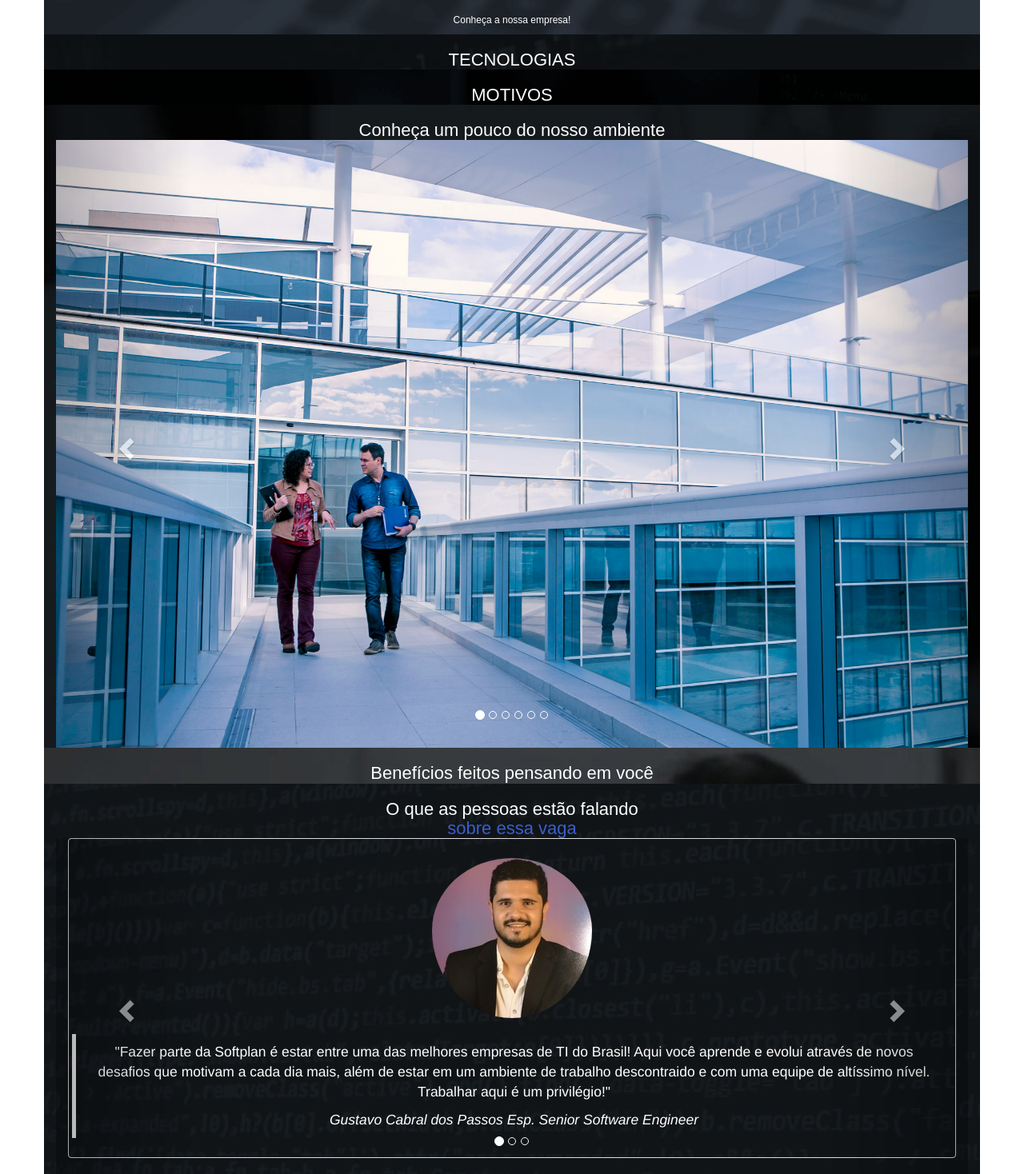
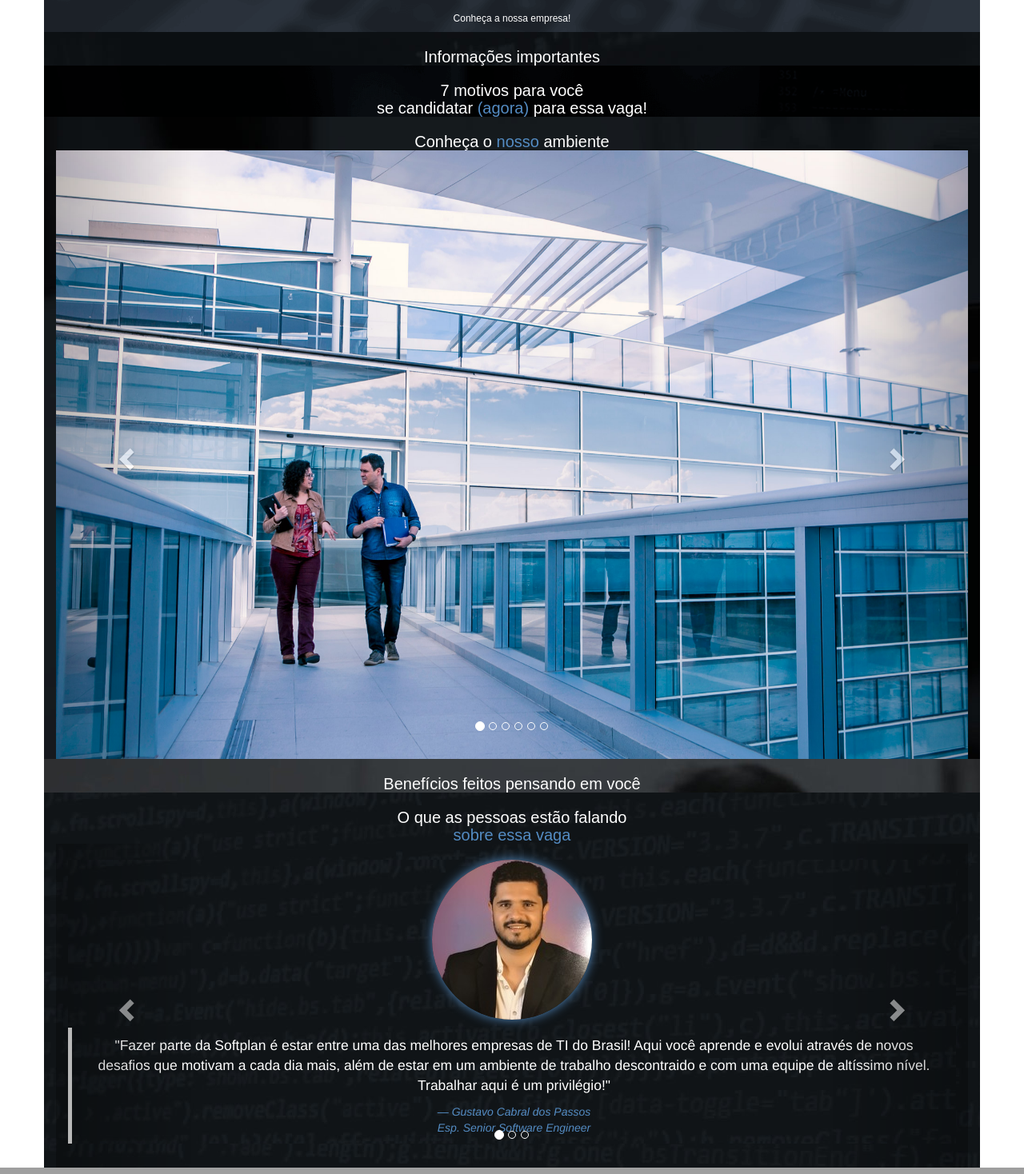
Before and after one commit to filipihmj/devs-responsivo, a PHP site: page / in a window 1280 px wide. Shown: the part 1021-2489 px from the top of the page at 80% size. Run offline with PHP 8.4, Linux system fonts and the light colour scheme; some web fonts are replaced.

Commit message:
Ajuste nos depoimentos

```diff
--- a/index.html
+++ b/index.html
@@ -24,17 +24,17 @@
         </div>
     </section>
 
-    <section class="container tecno">
-    <h1>TECNOLOGIAS</h1>
+    <section class="container info">
+    <h1>Informações importantes</h1>
     </section>
 
     <section class="container motivo">
-    <h1>MOTIVOS</h1>
+        <h1>7 motivos para você<br>se candidatar <span id="cor-texto">(agora)</span> para essa vaga!</h1>
     </section>
 
     <section class="container galeria">
-        <h1>Conheça um pouco do nosso ambiente</h1>
-        <div id="carousel-galeira" class="carousel slide" data-ride="carousel">
+        <h1>Conheça o <span id="cor-texto">nosso</span> ambiente</h1>
+        <div id="carousel-galeira" class="carousel slide carousel-fade" data-ride="carousel">
             <!-- Indicators -->
             <ol class="carousel-indicators">
                 <li data-target="#carousel-galeria" data-slide-to="0" class="active"></li>
@@ -96,36 +96,33 @@
 
             <!-- Wrapper for slides -->
             <div class="carousel-inner container" role="listbox">
-                <figure class="item active thumbnail depo-fundo">
+                <figure class="item active depo-fundo">
                     <img id="img-dep"  class="img-circle" src="img/gustavo_passos.jpeg">
                     <figcaption>
-                       <blockquote>
-                        <p>"Fazer parte da Softplan é estar entre uma das melhores empresas de TI do Brasil! Aqui você aprende e evolui através de novos desafios que motivam a cada dia mais, além de estar em um ambiente de trabalho descontraido e com uma equipe de altíssimo nível. Trabalhar aqui é um privilégio!"</p>
-                        <cite>Gustavo Cabral dos Passos</cite>
-                        <cite>Esp. Senior Software Engineer</cite>
-                    </blockquote>
+                       <blockquote class="blockquote text-center">
+                        <p class="mb-0">"Fazer parte da Softplan é estar entre uma das melhores empresas de TI do Brasil! Aqui você aprende e evolui através de novos desafios que motivam a cada dia mais, além de estar em um ambiente de trabalho descontraido e com uma equipe de altíssimo nível. Trabalhar aqui é um privilégio!"</p>
+                        <footer class="blockquote-footer"><cite title="Source Title">Gustavo Cabral dos Passos<br>Esp. Senior Software Engineer</cite></footer>
+                        </blockquote>
                     </figcaption>
                 </figure>
 
-                <figure class="item thumbnail depo-fundo">
+                <figure class="item depo-fundo">
                     <img id="img-dep"  class="img-circle" src="img/gustavo_passos.jpeg">
                     <figcaption>
-                       <blockquote>
-                        <p>"Fazer parte da Softplan é estar entre uma das melhores empresas de TI do Brasil! Aqui você aprende e evolui através de novos desafios que motivam a cada dia mais, além de estar em um ambiente de trabalho descontraido e com uma equipe de altíssimo nível. Trabalhar aqui é um privilégio!"</p>
-                        <cite>Gustavo Cabral dos Passos</cite>
-                        <cite>Esp. Senior Software Engineer</cite>
-                    </blockquote>
+                       <blockquote class="blockquote text-center">
+                        <p class="mb-0">"Fazer parte da Softplan é estar entre uma das melhores empresas de TI do Brasil! Aqui você aprende e evolui através de novos desafios que motivam a cada dia mais, além de estar em um ambiente de trabalho descontraido e com uma equipe de altíssimo nível. Trabalhar aqui é um privilégio!"</p>
+                        <footer class="blockquote-footer"><cite title="Source Title">Gustavo Cabral dos Passos<br>Esp. Senior Software Engineer</cite></footer>
+                        </blockquote>
                     </figcaption>
                 </figure>
 
-                <figure class="item thumbnail depo-fundo">
+                <figure class="item depo-fundo">
                     <img id="img-dep" class="img-circle" src="img/gustavo_passos.jpeg">
                     <figcaption>
-                       <blockquote>
-                        <p>"Fazer parte da Softplan é estar entre uma das melhores empresas de TI do Brasil! Aqui você aprende e evolui através de novos desafios que motivam a cada dia mais, além de estar em um ambiente de trabalho descontraido e com uma equipe de altíssimo nível. Trabalhar aqui é um privilégio!"</p>
-                        <cite>Gustavo Cabral dos Passos</cite>
-                        <cite>Esp. Senior Software Engineer</cite>
-                    </blockquote>
+                       <blockquote class="blockquote text-center">
+                        <p class="mb-0">"Fazer parte da Softplan é estar entre uma das melhores empresas de TI do Brasil! Aqui você aprende e evolui através de novos desafios que motivam a cada dia mais, além de estar em um ambiente de trabalho descontraido e com uma equipe de altíssimo nível. Trabalhar aqui é um privilégio!"</p>
+                        <footer class="blockquote-footer"><cite title="Source Title">Gustavo Cabral dos Passos<br>Esp. Senior Software Engineer</cite></footer>
+                        </blockquote>
                     </figcaption>
                 </figure>
             </div>
--- a/style.css
+++ b/style.css
@@ -7,7 +7,7 @@ body{
 }
 
 h1{
-    font-size: 22px;
+    font-size: 20px;
     font-family: "Cabin Sketch", sans-serif;
     text-align: center;
     margin-bottom: 0;
@@ -25,18 +25,21 @@ h3{
 
 blockquote{
     text-align: center;
-    margin-top: 20px;
+    margin-top: 10px;
+    margin-bottom: 30px;
 }
 
 #img-dep{
-    padding-top: 20px;
+    margin: auto;
+    margin-top: 20px;
+    box-shadow: 0 0 1em #548cc3;
 }
 
 .intro{
     background-image: url(img/fundo1.png);
 }
 
-.tecno{
+.info{
     background-image: url(img/fundo2.jpg);
 }
 
@@ -61,5 +64,9 @@ blockquote{
 }
 
 #cor-texto{
-    color: #3A5FCD;
+    color: #548cc3;
 }
+
+.blockquote-footer{
+    color: #548cc3;
+}
```
